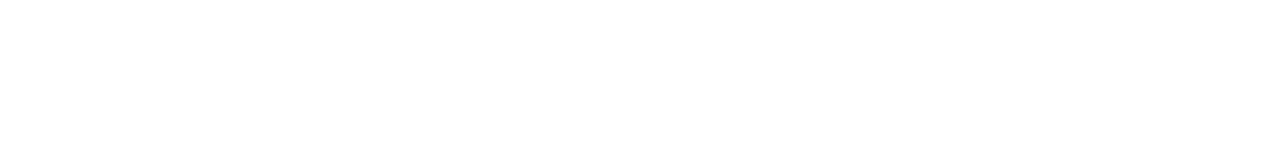
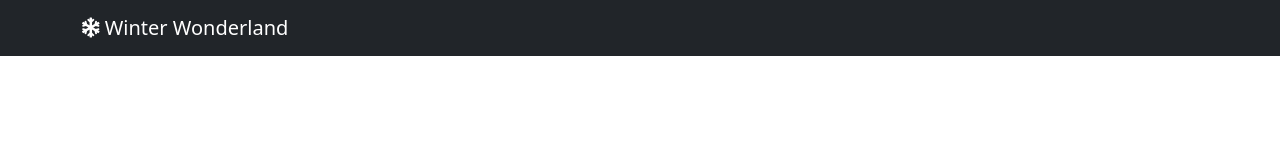
Before and after one commit to MsBeth/LandingPage, a plain HTML site: page index.html in a window 1280 px wide. Drawn offline with nearby package versions, Linux system fonts and the light colour scheme.

Commit message:
Built navbar section.

```diff
--- a/index.html
+++ b/index.html
@@ -14,7 +14,12 @@
     <title>Winter Wonderland</title>
 </head>
 <body>
-
+    <nav class="navbar bg-dark navbar-dark sticky-top">
+        <div class="container">
+          <a class="navbar-brand" href="#">
+              <i class="fas fa-snowflake"></i> Winter Wonderland</a>
+        </div>
+      </nav>
 
 
 
```
